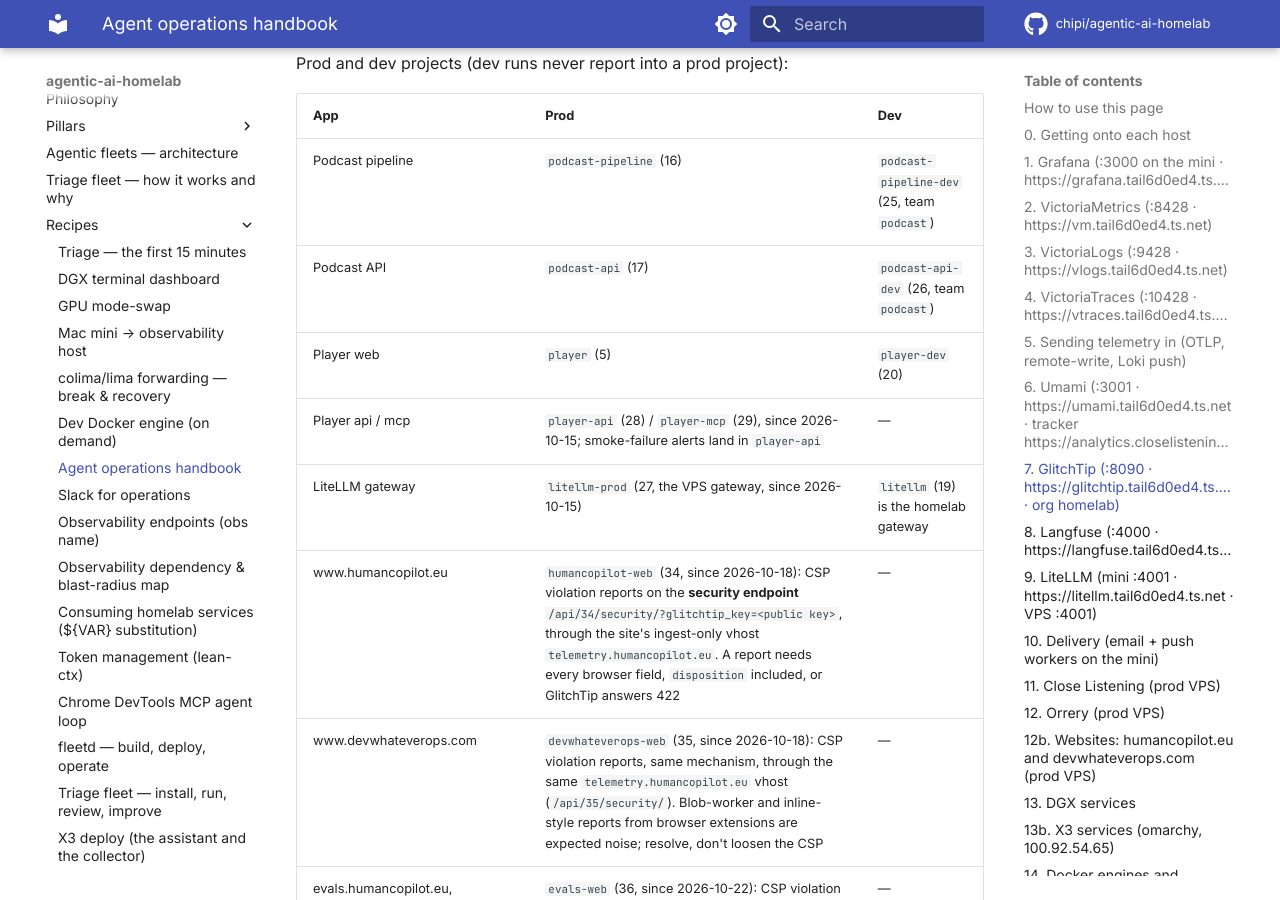
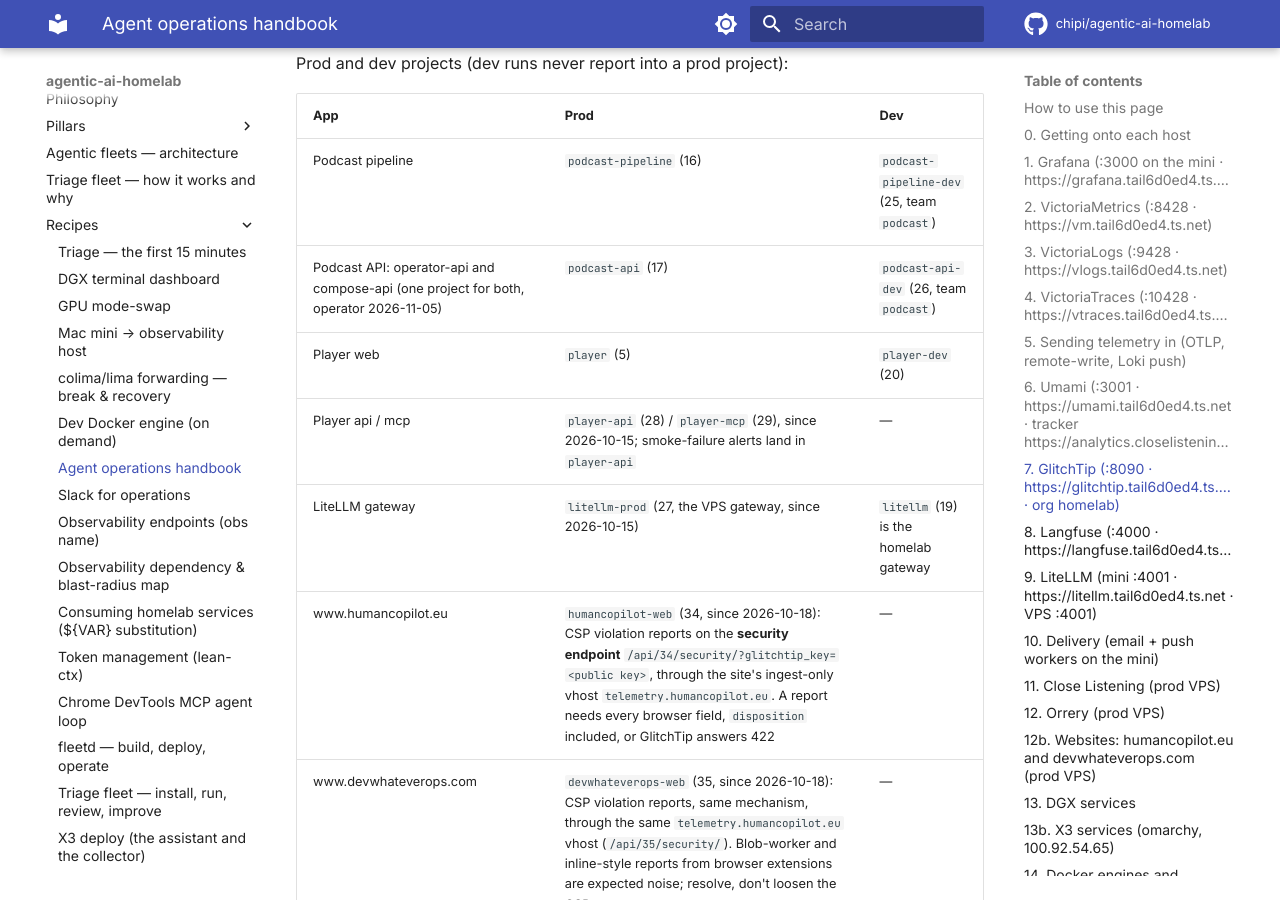
Before and after one commit to chipi/agentic-ai-homelab, an MkDocs documentation site: the page built from docs/recipes/agent-access.md, in a window 1280 px wide and 900 px high, scrolled down 14964 px. Built offline with MkDocs 1.6.1 and Material for MkDocs 9.7.7, drawn with Linux system fonts in a browser that asks for light colours; comment, search, counter and statistics services are not loaded.

Commit message:
docs(agent-access): operator-api and compose-api both report to GlitchTip podcast-api (operator's decision)
Checked 2026-11-05: prod's PODCAST_SENTRY_DSN_API for operator-api and compose-api carries
podcast-api's key (DSN key part sha256[:12] dd256b07b9b2 on both sides); player-api's carries
player-api's (5f2d67384c09), and the 17:47Z probe landed there. The operator keeps the two APIs in
one project.

Co-Authored-By: Claude Opus 5.5 <noreply@anthropic.com>
Claude-Session: https://claude.ai/code/session_014cvkLD8epJwhe86ejKbRAL

```diff
--- a/docs/recipes/agent-access.md
+++ b/docs/recipes/agent-access.md
@@ -436,7 +436,7 @@ Prod and dev projects (dev runs never report into a prod project):
 | App | Prod | Dev |
 |---|---|---|
 | Podcast pipeline | `podcast-pipeline` (16) | `podcast-pipeline-dev` (25, team `podcast`) |
-| Podcast API | `podcast-api` (17) | `podcast-api-dev` (26, team `podcast`) |
+| Podcast API: operator-api and compose-api (one project for both, operator 2026-11-05) | `podcast-api` (17) | `podcast-api-dev` (26, team `podcast`) |
 | Player web | `player` (5) | `player-dev` (20) |
 | Player api / mcp | `player-api` (28) / `player-mcp` (29), since 2026-10-15; smoke-failure alerts land in `player-api` | — |
 | LiteLLM gateway | `litellm-prod` (27, the VPS gateway, since 2026-10-15) | `litellm` (19) is the homelab gateway |
```
